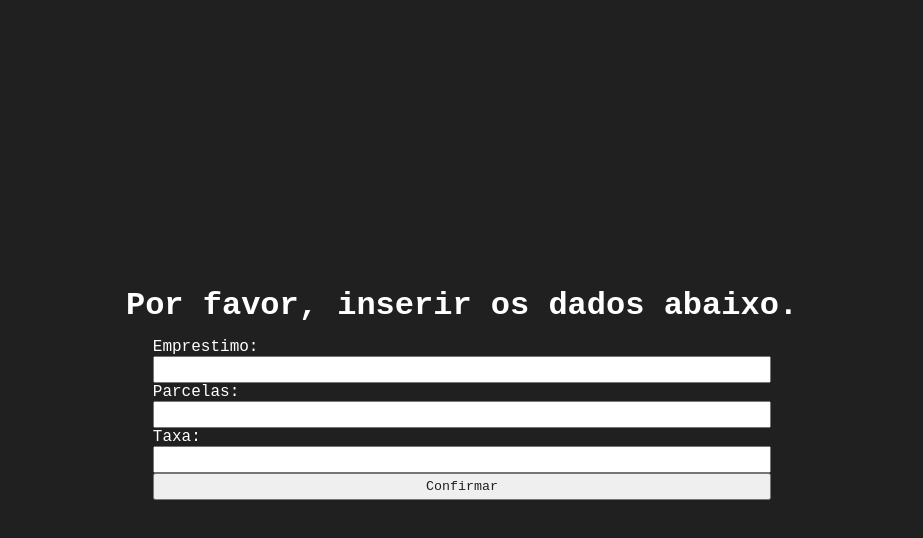
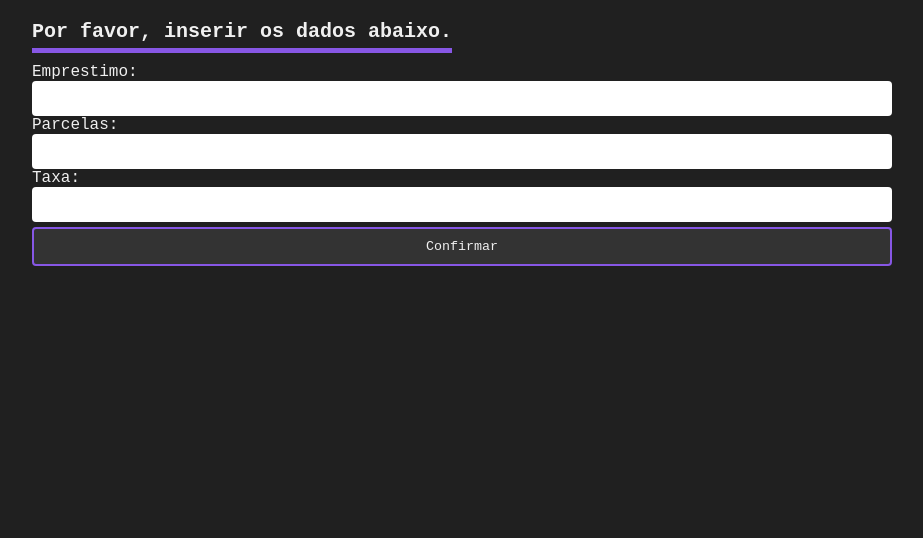
Before and after one commit to felipeardev/monorepo-amortization-fi, a React (Vite) app in the folder frontend/: page / in a window 1280 px wide. Shown: the top 538 px of the page, without its empty margins (178-1101 px from the left). Built offline with nearby package versions, Linux system fonts and the light colour scheme.

Commit message:
Correção do erro na key binding e customização final

```diff
--- a/frontend/src/App.css
+++ b/frontend/src/App.css
@@ -1,14 +1,10 @@
-* {
+*, input, button {
   margin: 0;
   padding: 0;
+  border: none;
   box-sizing: border-box;
   font-family: 'JetBrains Mono', monospace;
-  color: #FFFFFF;
-}
-
-form {
-  width: 100%;
-  padding: 2% 4%;
+  color: #F0F0F0;
 }
 
 html {
@@ -16,30 +12,55 @@ html {
 }
 
 body {
+  min-height: 100vh;
   display: flex;
-  align-items: center;
   justify-content: center;
-  overflow-x: auto;
-  min-height: 100vh;
 }
 
-input, button {
-  max-width: 1000px;
-  width: 100%;
-  padding: .25rem .25rem;
-  color: #202020 !important;
+h1 {
+  width: max-content;
+  position: relative;
+  font-size: 20px;
 }
 
-@media screen and (max-width: 600px) {
-  * {
-    font-size: 12px;
-  }
+h1::before {
+  content: '';
+  position: absolute;
+  bottom: -10px;
+  width: 100%;
+  height: 5px;
+  background: #8757E5;
+}
 
-  input, button {
-    padding: 10px 5px;
-  }
+form {
+  margin-top: 20px;
+  max-width: 100vw;
+  width: 100%;
+}
 
-  body {
-    transform: scale(0.9);
+form input, form button {
+  width: 100%;
+  padding: 10px 5px;
+  border-radius: 4px;
+  color: #000;
+}
+
+form button {
+  border: 2px solid #8757E5;
+  margin-top: 5px;
+  background: #333;
+  transition: .25s ease all;
+  color: #F0F0F0;
+}
+
+button:hover {
+  background: #8757E5;
+  border: 2px solid #333;
+  color: #F0F0F0;
+}
+
+@media screen and (max-width: 800px) {
+  form, table {
+    transform: scale(0.85);
   }
 }
--- a/frontend/src/App.tsx
+++ b/frontend/src/App.tsx
@@ -1,4 +1,4 @@
-import React, { useState } from "react";
+import React, { useEffect, useState } from "react";
 import axios from "axios";
 import { IAmortizacao } from "./interfaces/IAmortizacao";
 import { Tabela } from "./components/Tabela";
@@ -17,27 +17,43 @@ function App() {
   const [price, setPrice] = useState<IAmortizacao[]>([]);
   const [carregando, setCarregando] = useState<boolean>(false);
 
+  const apiAddresses = [
+    {
+      sac: "https://armotization-fi.onrender.com/sac",
+      price: "https://armotization-fi.onrender.com/sac"
+    },
+    {
+      sac: "http://localhost:3333/sac",
+      price: "http://localhost:3333/price"
+    }
+  ];
+
   const handleSubmit = async (event: React.FormEvent<HTMLFormElement>) => {
     event.preventDefault();
     setCarregando(true);
 
     await axios
-      .post<IAmortizacao[]>("https://armotization-fi.onrender.com/sac", dados)
+      .post<IAmortizacao[]>(apiAddresses[0].sac, dados)
       .then((sac) => {
         setSac(sac.data);
       });
 
     await axios
-      .post("https://armotization-fi.onrender.com/price", dados)
+      .post(apiAddresses[0].price, dados)
       .then((price) => setPrice(price.data));
 
     setVisible(true);
     setCarregando(false);
   };
 
+  useEffect(() => {
+    console.log(price);
+    console.log(sac);
+  }, [sac, price])
+
   return (
-    <div>
-      { carregando && <h1 style={{ color: '#8757E5'}}>Carregando...</h1>}
+    <div style={{ marginTop: '20px'}}>
+      { carregando && <h2 style={{ color: '#00ff99'}}>Carregando...</h2>}
       {!visible && <h1>Por favor, inserir os dados abaixo.</h1>}
       <form onSubmit={handleSubmit}>
         <label>Emprestimo:</label>
@@ -48,7 +64,6 @@ function App() {
           value={dados.emprestimo}
           required
         />
-        <br />
 
         <label>Parcelas:</label>
         <input
@@ -60,7 +75,6 @@ function App() {
           value={dados.quantidadeDeParcelas}
           required
         />
-        <br />
 
         <label>Taxa:</label>
         <input
@@ -70,7 +84,6 @@ function App() {
           value={dados.taxa}
           required
         />
-        <br />
         <button>Confirmar</button>
       </form>
       {visible && <Tabela titulo="Tabela Price" dados={price} />}
--- a/frontend/src/components/Tabela.tsx
+++ b/frontend/src/components/Tabela.tsx
@@ -1,4 +1,4 @@
-import React from "react";
+import React, { useEffect, useState } from "react";
 import { IAmortizacao } from "../interfaces/IAmortizacao";
 import "./styles.css";
 
@@ -7,10 +7,35 @@ interface propsAmortizacao {
   dados: IAmortizacao[];
 }
 
-export function Tabela(props: propsAmortizacao) {
+type AmortizacaoProperties = Omit<IAmortizacao, "id">;
+type AmortizacaoKeys = keyof AmortizacaoProperties;
+
+export function Tabela({ titulo, dados }: propsAmortizacao) {
+  const [somaParcela, setSomaParcela] = useState<number>(0);
+  const [somaJuros, setSomaJuros] = useState<number>(0);
+  const [somaAmortizacao, setSomaAmortizacao] = useState<number>(0);
+
+  useEffect(() => {
+    setSomaParcela(() => obterSomaDeUmaPropriedade('parcela'));
+    setSomaJuros(() => obterSomaDeUmaPropriedade('juros'));
+    setSomaAmortizacao(() => obterSomaDeUmaPropriedade('amortizacao'));
+  }, [dados]);
+
+  function obterSomaDeUmaPropriedade(nome: AmortizacaoKeys): number {
+    return dados
+      .reduce((total, atual) => total + atual[nome], 0);
+  }
+
+  function converteParaBrl(valor: number): string {
+    return valor.toLocaleString("pt-BR", {
+      style: "currency",
+      currency: "brl",
+    });
+  }
+
   return (
     <table>
-      <caption>{props.titulo}</caption>
+      <caption>{titulo}</caption>
       <thead>
         <tr>
           <th align="center">#</th>
@@ -21,39 +46,34 @@ export function Tabela(props: propsAmortizacao) {
         </tr>
       </thead>
       <tbody>
-        {props.dados.map((item) => {
+        {dados.map((item) => {
           return (
-            <tr>
-              <td key={item.periodo + props.titulo} align="center">
+            <tr key={item.id}>
+              <td align="center">
                 {item.periodo}
               </td>
-              <td key={item.periodo + props.titulo} align="right">
-                {item.parcela.toLocaleString("pt-BR", {
-                  style: "currency",
-                  currency: "brl",
-                })}
+              <td align="right">
+                { converteParaBrl(item.parcela) }
               </td>
-              <td key={item.periodo + props.titulo} align="right">
-                {item.juros.toLocaleString("pt-BR", {
-                  style: "currency",
-                  currency: "brl",
-                })}
+              <td align="right">
+                { converteParaBrl(item.juros) }
               </td>
-              <td key={item.periodo + props.titulo} align="right">
-                {item.amortizacao.toLocaleString("pt-BR", {
-                  style: "currency",
-                  currency: "brl",
-                })}
+              <td align="right">
+                { converteParaBrl(item.amortizacao) }
               </td>
-              <td key={item.periodo + props.titulo} align="right">
-                {item.saldo.toLocaleString("pt-BR", {
-                  style: "currency",
-                  currency: "brl",
-                })}
+              <td align="right">
+                { converteParaBrl(item.saldo) }
               </td>
             </tr>
           );
         })}
+        <tr>
+          <td align="center">Soma</td>
+          <td align="right">{converteParaBrl(somaParcela)}</td>
+          <td align="right">{converteParaBrl(somaJuros)}</td>
+          <td align="right">{converteParaBrl(somaAmortizacao)}</td>
+          <td align="right"></td>
+        </tr>
       </tbody>
     </table>
   );
--- a/frontend/src/components/styles.css
+++ b/frontend/src/components/styles.css
@@ -1,25 +1,29 @@
 table {
-  margin-top: .5rem;
-  max-width: 1000px;
+  position: relative;
+  width: 100%;
+  margin-top: 40px;
   background: #F0F0F0;
-  /* padding: 0rem .25rem; */
-  border-radius: 4px;
-  color: #000;
+  border-collapse: collapse;
+  outline: 1px solid #F0F0F0;
+  outline-style: dashed;
+}
+
+table > * {
+  font-size: 12px;
+}
+
+td:nth-child(odd) {
+  background: #e0e0e0;
+}
+
+th:nth-child(1),
+td:nth-child(1) {
+  padding: 10px 10px;
 }
 
 th, td {
-  padding: 10px 5px;
-}
-
-tr, td {
-  /* border-top: 1px solid transparent;
-  border-bottom: 1px solid transparent; */
   color: #000;
-  border: none;
-}
-
-td:nth-child(even) {
-  background: #CCC;
+  padding: 10px 0px;
 }
 
 th {
@@ -27,16 +31,28 @@ th {
   color: #F0F0F0;
 }
 
-table caption {
-  margin: 5px 0px;
+tr:last-child > td {
+  background: #202020;
+  color: #F0F0F0;
 }
 
-@media screen and (max-width: 600px) {
-  * {
-    font-family: 12px !important;
-  }
+tr:last-child > td:nth-child(odd) {
+  background: #303030;
+}
 
-  table {
-    transform: scale(0.90);
-  }
+tr:last-child > td:first-child {
+  background: #8757e5;
+  color: #F0F0F0;
 }
+
+caption {
+  position: absolute;
+  top: -15px;
+  left: calc(50% - 57.6px);
+  width: max-content;
+  font-size: 16px;
+  font-weight: bold;
+  border-radius: 4px;
+  background: #F0F0F0;
+  color: #000;
+}
--- a/frontend/src/interfaces/IAmortizacao.ts
+++ b/frontend/src/interfaces/IAmortizacao.ts
@@ -5,6 +5,7 @@ export interface Amortizacao {
 }
 
 export interface IAmortizacao {
+  id: string;
   periodo: number;
   parcela: number;
   juros: number;
```
